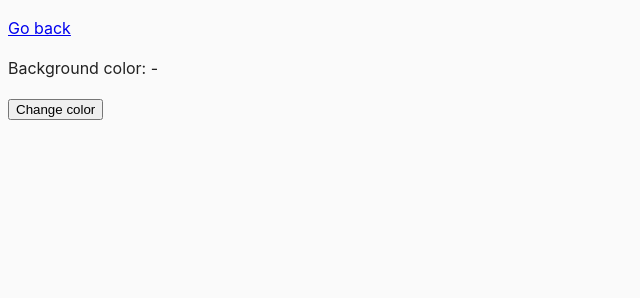
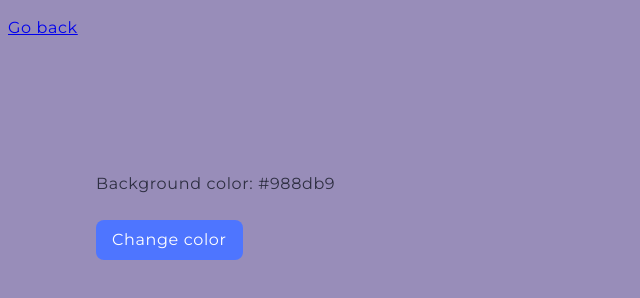
Before and after one commit to omnimrt/goit-js-hw-07, a plain HTML site: page src/task-05.html in a window 1280 px wide. Both pictures are taken after a click on the button "Change color". Shown: the whole page, without its empty margins (0-640 px from the left). Drawn offline with Linux system fonts and the light colour scheme.

Commit message:
task-05 finished

```diff
--- /dev/null
+++ b/src/css/task-05.css
@@ -0,0 +1,29 @@
+body {
+  color: #2e2f42;
+  font-family: Montserrat;
+  font-size: 16px;
+  font-style: normal;
+  font-weight: 400;
+  line-height: 1.5; /* 150% */
+  letter-spacing: 0.04em;
+}
+
+button.change-color {
+  font-family: Montserrat;
+  font-size: 16px;
+  font-style: normal;
+  font-weight: 500;
+  line-height: 1.5; /* 150% */
+  letter-spacing: 0.04em;
+  padding: 8px 16px;
+  border-radius: 8px;
+  background-color: #4e75ff;
+  margin-top: 8px;
+  color: #fff;
+  border: none;
+  cursor: pointer;
+}
+
+.widget {
+  padding: 100px 88px;
+}
--- a/src/js/task-05.js
+++ b/src/js/task-05.js
@@ -3,3 +3,13 @@ function getRandomHexColor() {
     .toString(16)
     .padStart(6, 0)}`;
 }
+
+const changeColorButton = document.querySelector(".change-color");
+const widget = document.querySelector(".widget");
+const colorSpan = document.querySelector(".color");
+
+changeColorButton.addEventListener("click", () => {
+  const randomColor = getRandomHexColor();
+  document.body.style.backgroundColor = randomColor;
+  colorSpan.textContent = randomColor;
+});
--- a/src/task-05.html
+++ b/src/task-05.html
@@ -6,6 +6,11 @@
     <meta name="viewport" content="width=device-width, initial-scale=1.0" />
     <title>Task 5</title>
     <link rel="stylesheet" href="css/common.css" />
+    <link rel="stylesheet" href="css/task-05.css" />
+    <link
+      href="https://fonts.googleapis.com/css2?family=DM+Sans:ital,opsz,wght@0,9..40,400;0,9..40,500;0,9..40,700;1,9..40,500&family=Montserrat:wght@400;600&family=Raleway:wght@700&family=Roboto:wght@400;500;700&display=swap"
+      rel="stylesheet"
+    />
   </head>
   <body>
     <p><a href="index.html">Go back</a></p>
```
